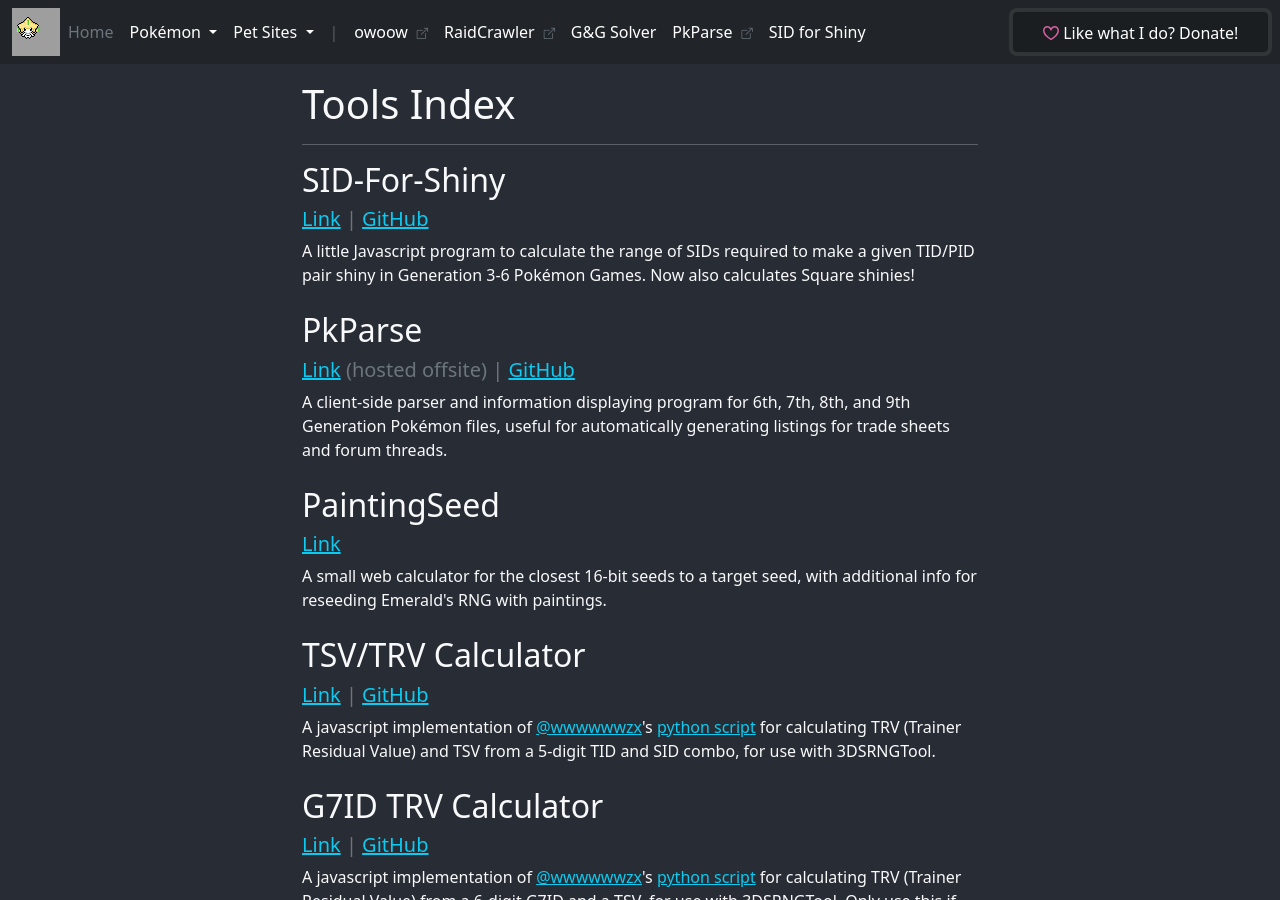
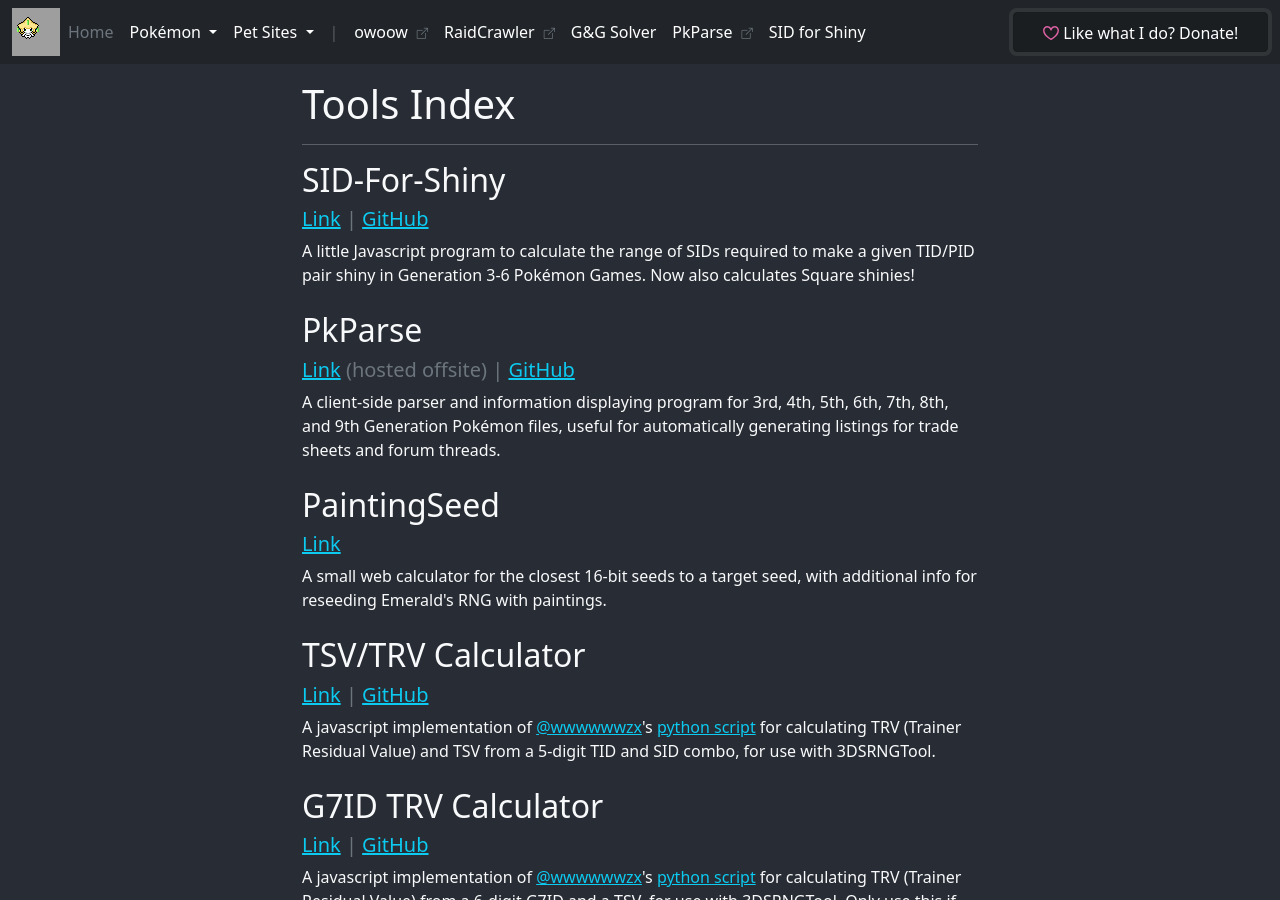
Before and after one commit to LegoFigure11/legofigure11.github.io, a Jekyll site: the page built from tools/index.html, in a window 1280 px wide and 900 px high. Built offline with Jekyll 4.4.1, drawn with Linux system fonts in a browser that asks for light colours; comment, search, counter and statistics services are not loaded; grey boxes are pictures that could not be loaded.

Commit message:
Update PkParse description

```diff
--- a/tools/index.html
+++ b/tools/index.html
@@ -32,7 +32,7 @@ permalink: /tools/
       >
     </h5>
     <p>
-      A client-side parser and information displaying program for 6th, 7th, 8th,
+      A client-side parser and information displaying program for 3rd, 4th, 5th, 6th, 7th, 8th,
       and 9th Generation Pok&eacute;mon files, useful for automatically
       generating listings for trade sheets and forum threads.
     </p>
```
